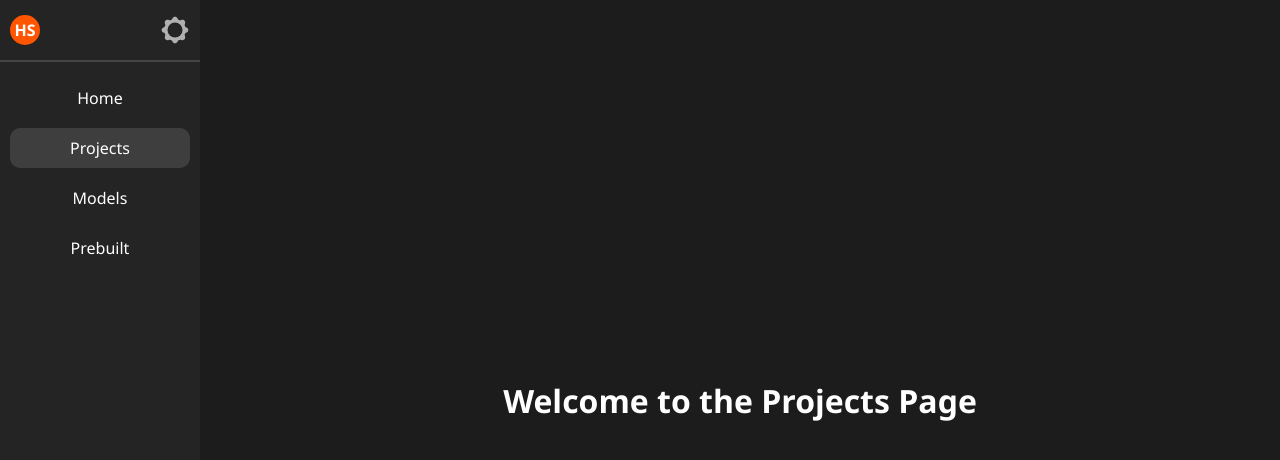
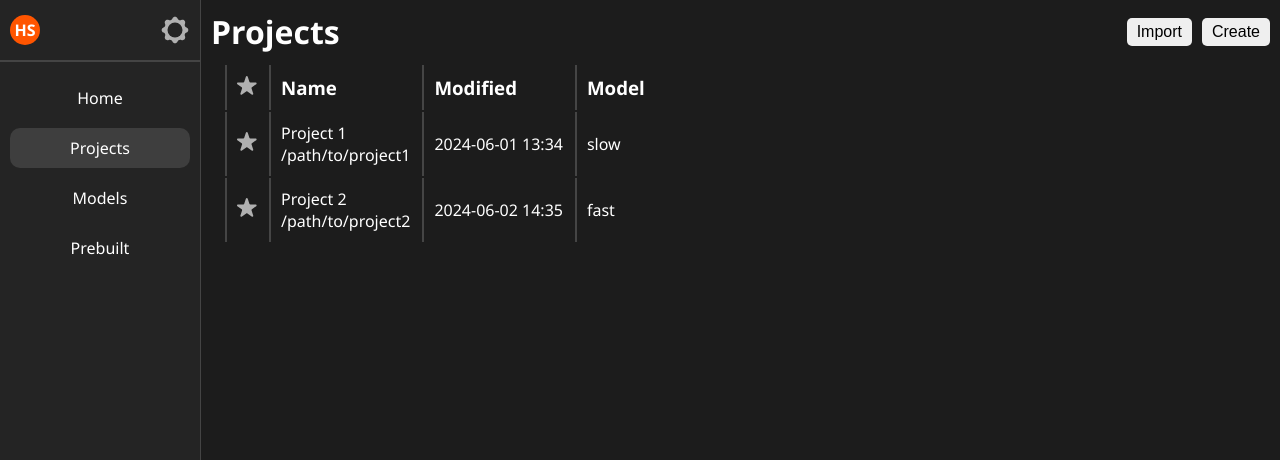
Before and after one commit to Nawab-AS/mcp-creator, a Vue app in the folder frontend/: page / in a window 1280 px wide. Both pictures are taken after a click on the item "Projects". Shown: the top 460 px of the page. Built offline with nearby package versions, Linux system fonts and the light colour scheme.

Commit message:
added simple projects table

```diff
--- a/frontend/src/App.vue
+++ b/frontend/src/App.vue
@@ -52,6 +52,7 @@ const page = ref("home")
 
   background-color: #242424;
   color: white;
+  border-right: 1px solid #444;
 }
 
 #greeting {
--- a/frontend/src/components/pseudo-pages/Models.vue
+++ b/frontend/src/components/pseudo-pages/Models.vue
@@ -1,7 +1,6 @@
 <script setup lang="ts">
 import { computed, onMounted, ref, watch } from 'vue'
 import Sections from '../Selector.vue'
-import SideModal from '../sideModal.vue'
 
 // backend imports
 import { GetModels, DownloadModel } from '../../../wailsjs/go/main/App'
@@ -61,10 +60,10 @@ async function modifyModel() {
                 <p>{{ m.description }}</p>
             </div>
         </div>
-        <SideModal :open="!!selectedModel" @close="selectedModel = ''">
+        <!-- <SideModal :open="!!selectedModel" @close="selectedModel = ''">
             <h1>{{ selectedModel }}</h1>
             <p>{{ models.find(m => m.name === selectedModel)?.description }}</p>
-        </SideModal>
+        </SideModal> -->
     </div>
 </template>
 
@@ -99,6 +98,10 @@ async function modifyModel() {
 
 #header button:hover {
     filter: brightness(1.1);
+}
+
+#header button:active {
+    filter: brightness(0.9);
 }
 
 #status {
--- a/frontend/src/components/pseudo-pages/Projects.vue
+++ b/frontend/src/components/pseudo-pages/Projects.vue
@@ -1,17 +1,94 @@
 <script setup lang="ts">
+import { ref } from 'vue'
+
+// each project contains: star, name, path, last modified, model used
+const projects = ref([
+    {star: false, name: 'Project 1', path: '/path/to/project1', lastModified: '2024-06-01 13:34', modelUsed: 'slow'},
+    {star: true, name: 'Project 2', path: '/path/to/project2', lastModified: '2024-06-02 14:35', modelUsed: 'fast'},
+])
 
 </script>
 
 <template>
     <div id="projects">
-        <h1>Welcome to the Projects Page</h1>
+        <div id="header">
+            <h1>Projects</h1>
+            <span id="buttons">
+                <button>Import</button>
+                <button>Create</button>
+            </span>
+        </div>
+        <table id="project-list">
+            <thead>
+                <tr>
+                    <th class="padding"></th>
+                    <th><img src="../../assets/images/star.svg" alt="starred"></th>
+                    <th><h3>Name</h3></th>
+                    <th><h3>Modified</h3></th>
+                    <th><h3>Model</h3></th>
+                </tr>
+            </thead>
+            <tbody>
+                <tr v-for="project in projects" :key="project.name">
+                    <td class="padding"></td>
+                    <td>
+                        <img src="../../assets/images/star.svg" alt="starred">
+                    </td>
+                    <td>
+                        <p>{{ project.name }}</p>
+                        <p>{{ project.path }}</p>
+                    </td>
+                    <td>{{ project.lastModified }}</td> <!-- TODO: show friendly dates -->
+                    <td>{{ project.modelUsed }}</td>
+                </tr>
+            </tbody>
+        </table>
     </div>
 </template>
 
 <style scoped>
-div#projects {
+#header {
     display: flex;
     align-items: center;
-    justify-content: center;
+    justify-content: space-between;
+    margin: 10px 10px;
 }
+
+#header>h1 {
+    font-size: 2rem;
+    margin: 0;
+}
+
+#header button {
+    margin-left: 10px;
+    padding: 5px 10px;
+    font-size: 1rem;
+    border: none;
+    border-radius: 5px;
+    cursor: pointer;
+    transition-duration: 0.5s;
+}
+
+#header button:hover {
+    filter: brightness(1.1);
+}
+
+#header button:active {
+    filter: brightness(0.9);
+}
+
+h3, p {
+    margin: 0;
+}
+
+th, td {
+    padding: 10px;
+    text-align: left;
+    border-left: 2px solid #454545;
+}
+
+th.padding, td.padding {
+    border-left: none;
+}
+
 </style>
--- a/frontend/src/components/sideModal.vue
+++ b/frontend/src/components/sideModal.vue
@@ -17,8 +17,7 @@ const emit = defineEmits<{
         </Transition>
         <Transition name="slide" appear>
             <div v-if="props.open" id="side-modal" @click.stop>
-                <h1>Side Modal</h1>
-                <slot>Empty content</slot>
+                <slot>No slot content</slot>
             </div>
         </Transition>
     </Teleport>
```
Also changed, not shown: frontend/src/assets/images/star.svg (added), 1 other file (tests, documents, lock files or other folders).
